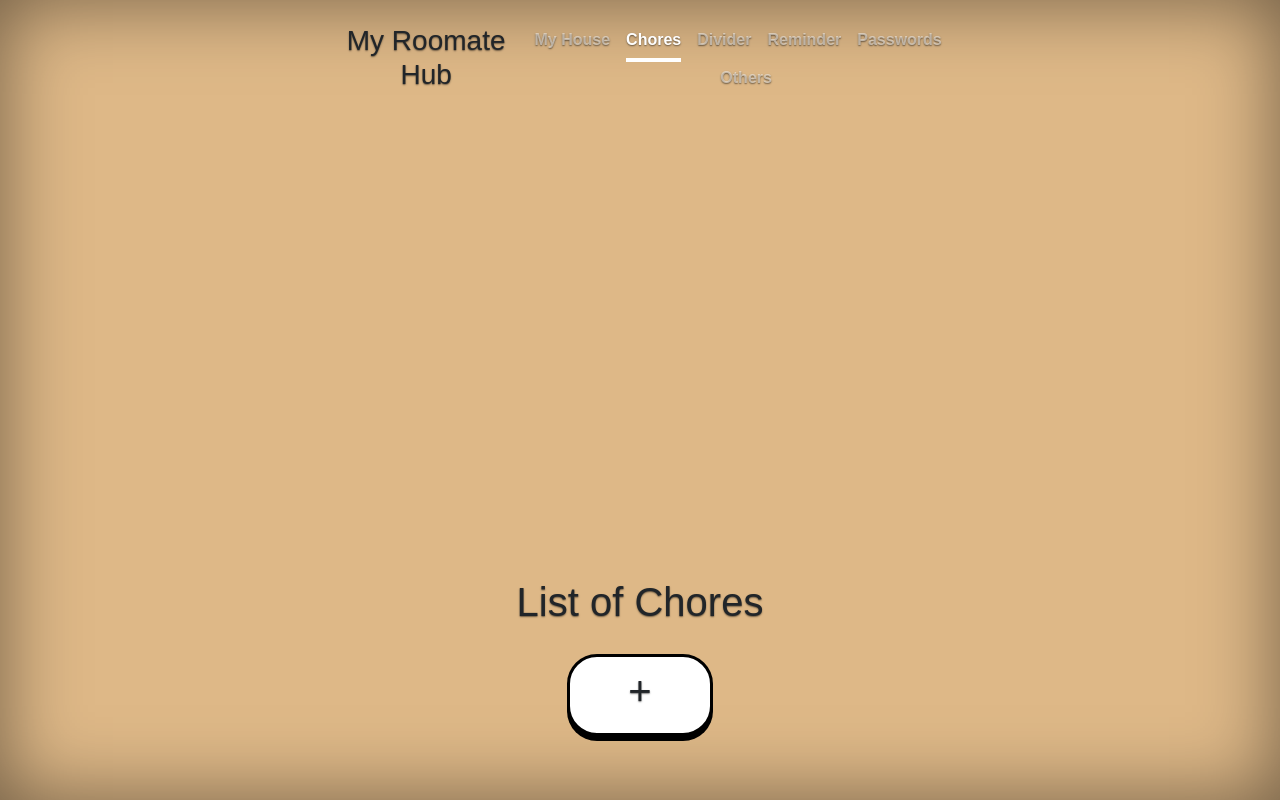
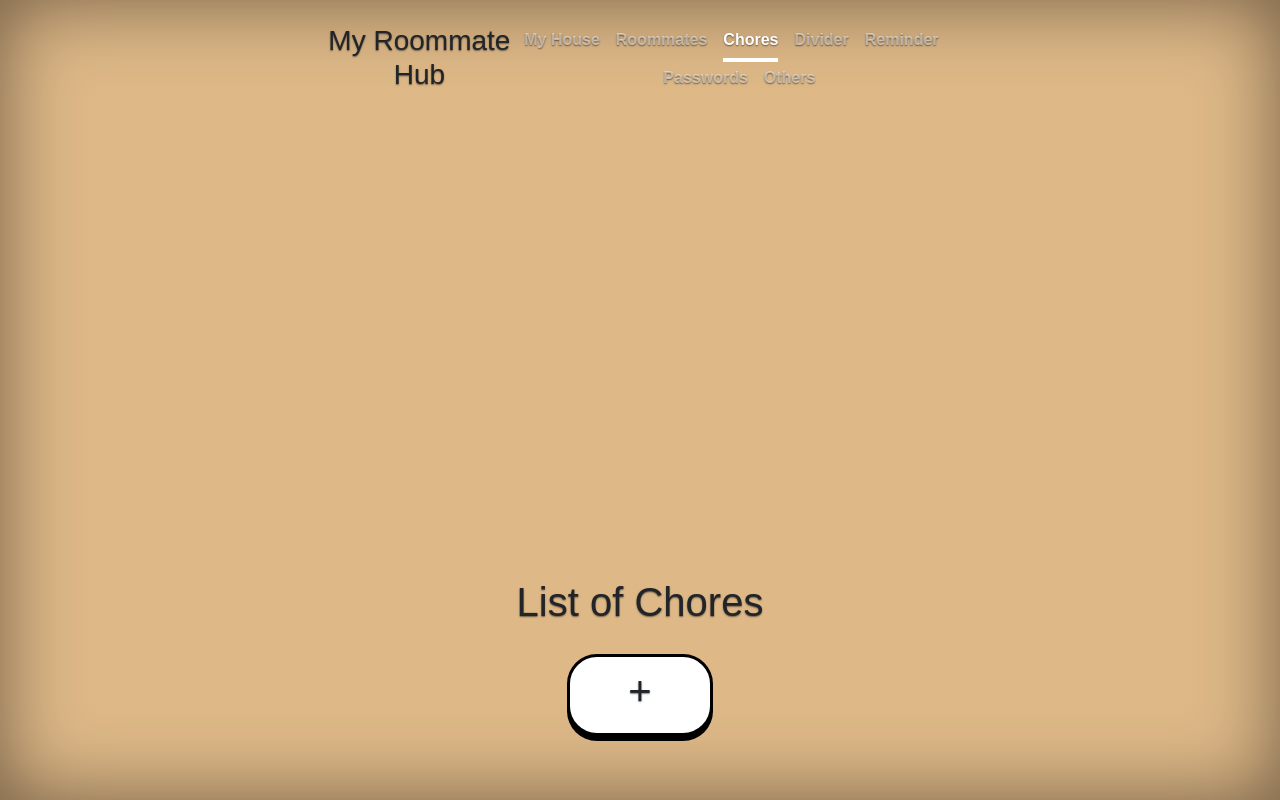
Before and after one commit to cse110-fa22-group3/cse110-fa22-group3, a plain HTML site: page src/front-end/chores.html in a window 1280 px wide. Drawn offline with Linux system fonts and the light colour scheme.

Commit message:
Fixed menu in chores.html

```diff
--- a/src/front-end/chores.html
+++ b/src/front-end/chores.html
@@ -120,9 +120,10 @@
         <header class="masthead mb-auto">
             <!-- Nav Bar -->
             <div class="inner d-flex justify-content-between">
-            <h3 class="masthead brand">My Roomate Hub</h3>
+            <h3 class="masthead brand">My Roommate Hub</h3>
             <nav class="nav nav-masthead justify-content-center float-md-end">
                 <a class="nav-link fw-bold py-1 px-0"  href="index.html">My House</a>
+                <a class="nav-link fw-bold py-1 px-0" href="roommates.html">Roommates</a>
                 <a class="nav-link fw-bold py-1 px-0 active" aria-current="page">Chores</a>
                 <a class="nav-link fw-bold py-1 px-0" href="#">Divider</a>
                 <a class="nav-link fw-bold py-1 px-0" href="#">Reminder</a>
```
